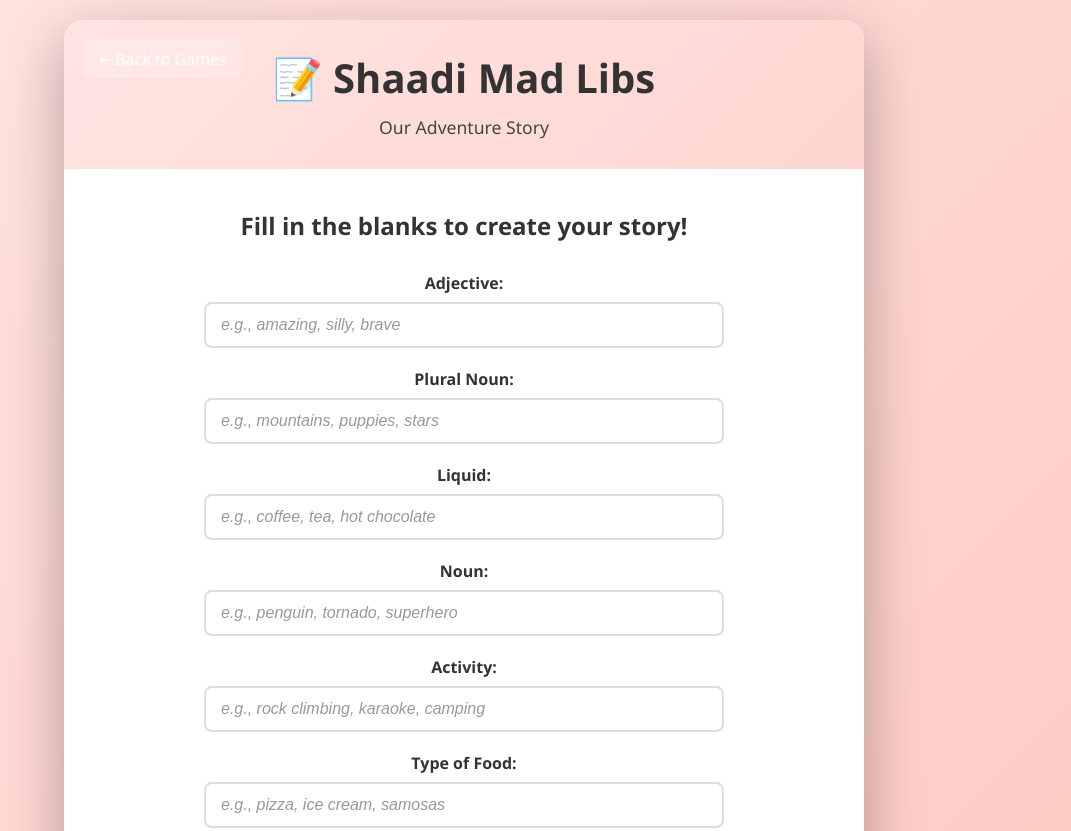
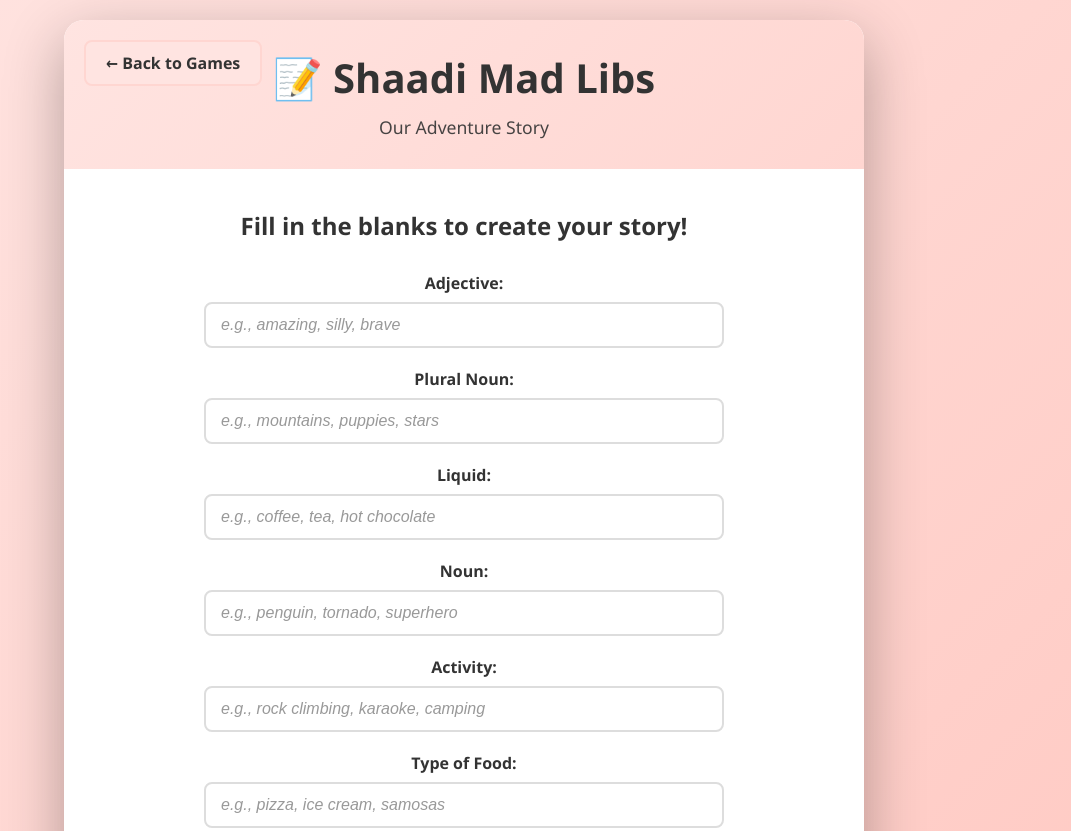
Before and after one commit to Akumarr/ishnik_games, a plain HTML site: page mad-libs.html in a window 1280 px wide. Shown: the top 831 px of the page, without its empty margins (176-1247 px from the left). Drawn offline with Linux system fonts and the light colour scheme.

Commit message:
back to games css fix

```diff
--- a/styles.css
+++ b/styles.css
@@ -59,17 +59,21 @@ header p {
     position: absolute;
     top: 20px;
     left: 20px;
-    color: white;
+    color: #333;
     text-decoration: none;
     font-size: 1rem;
-    padding: 8px 15px;
-    background: rgba(255, 255, 255, 0.2);
+    padding: 10px 20px;
+    background: #ffe4e1;
+    border: 2px solid #ffd6d1;
     border-radius: 8px;
-    transition: background 0.3s;
+    font-weight: bold;
+    transition: all 0.3s;
 }
 
 .back-button:hover {
-    background: rgba(255, 255, 255, 0.3);
+    background: #ffd6d1;
+    transform: scale(1.05);
+    box-shadow: 0 3px 10px rgba(255, 228, 225, 0.5);
 }
 
 /* Main Content */
```
